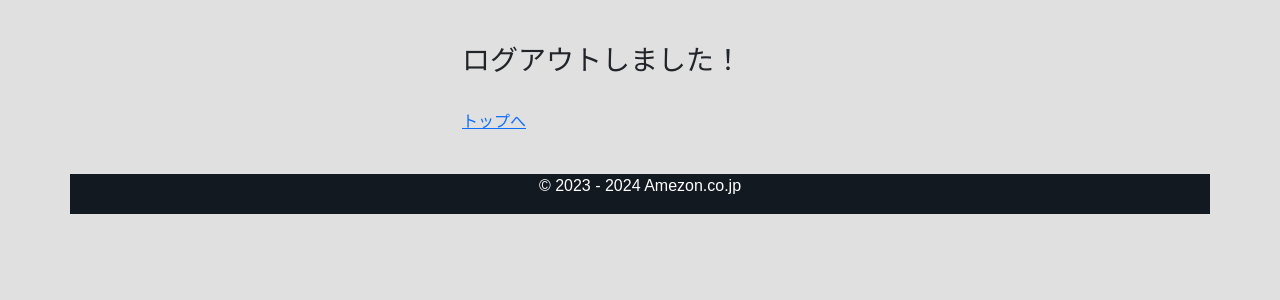
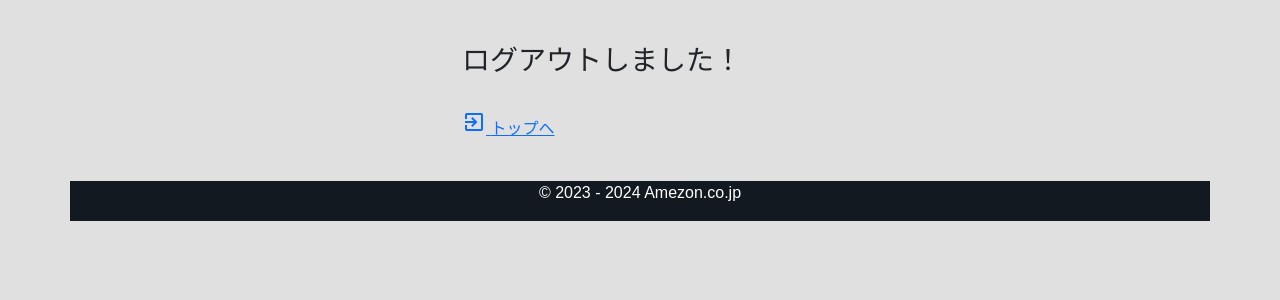
Before and after one commit to shomaozasa/NenkanSeisaku, a Django app: page /logout/ in a window 1280 px wide. Shown: the part 100-400 px from the top of the page. Run offline with Django 4.2, Linux system fonts and the light colour scheme.

Commit message:
Update logout.html

```diff
--- a/accounts/templates/logout.html
+++ b/accounts/templates/logout.html
@@ -13,7 +13,11 @@
 
                     <h3><span id="logout">ログアウトしました！</span></h3>
                     <br>
-                    <p><a href="{% url 'amazon:index' %}"><span id="back">トップへ</span></a></p>
+                    <p><a href="{% url 'amazon:index' %}">
+                                <span class="material-symbols-outlined">
+                                        exit_to_app
+                                </span>
+                                <span id="back">トップへ</span></a></p>
 
                     <script>
                         document.getElementById('language-select').addEventListener('change', function () {
```
